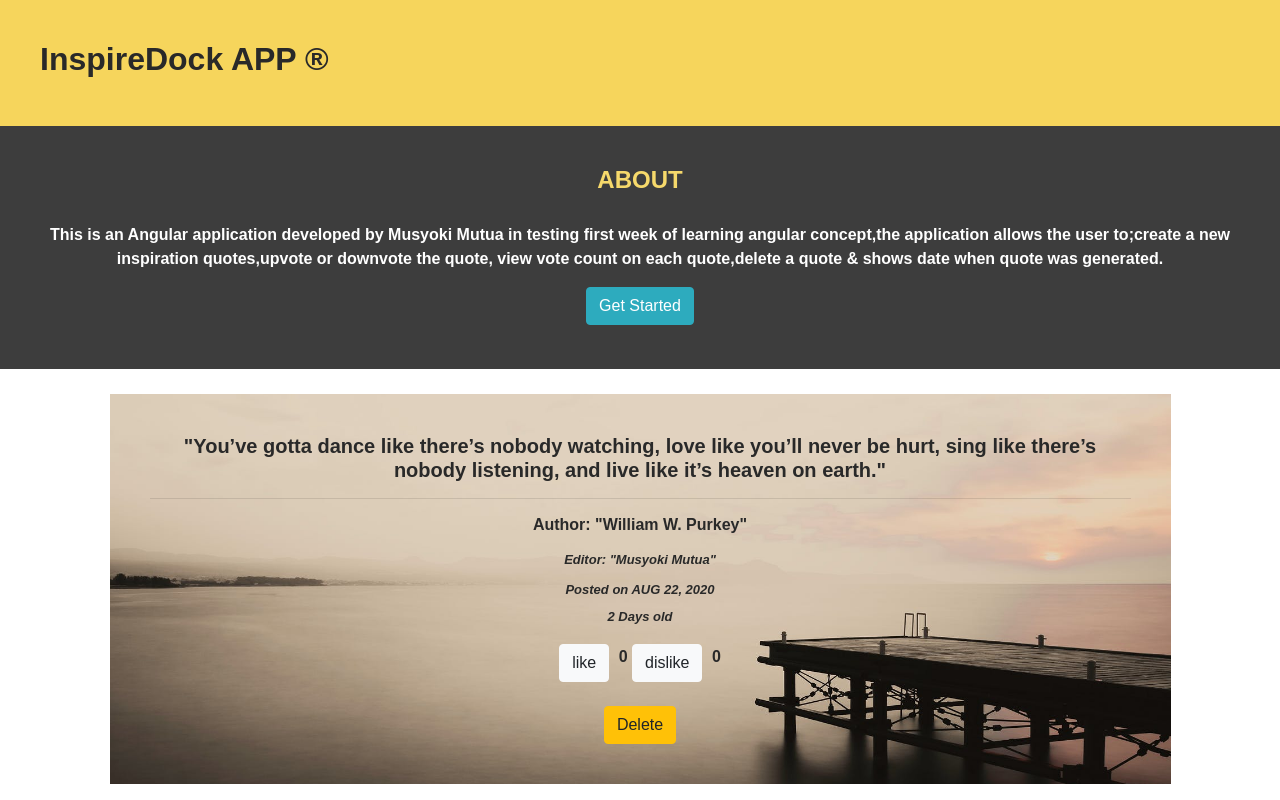
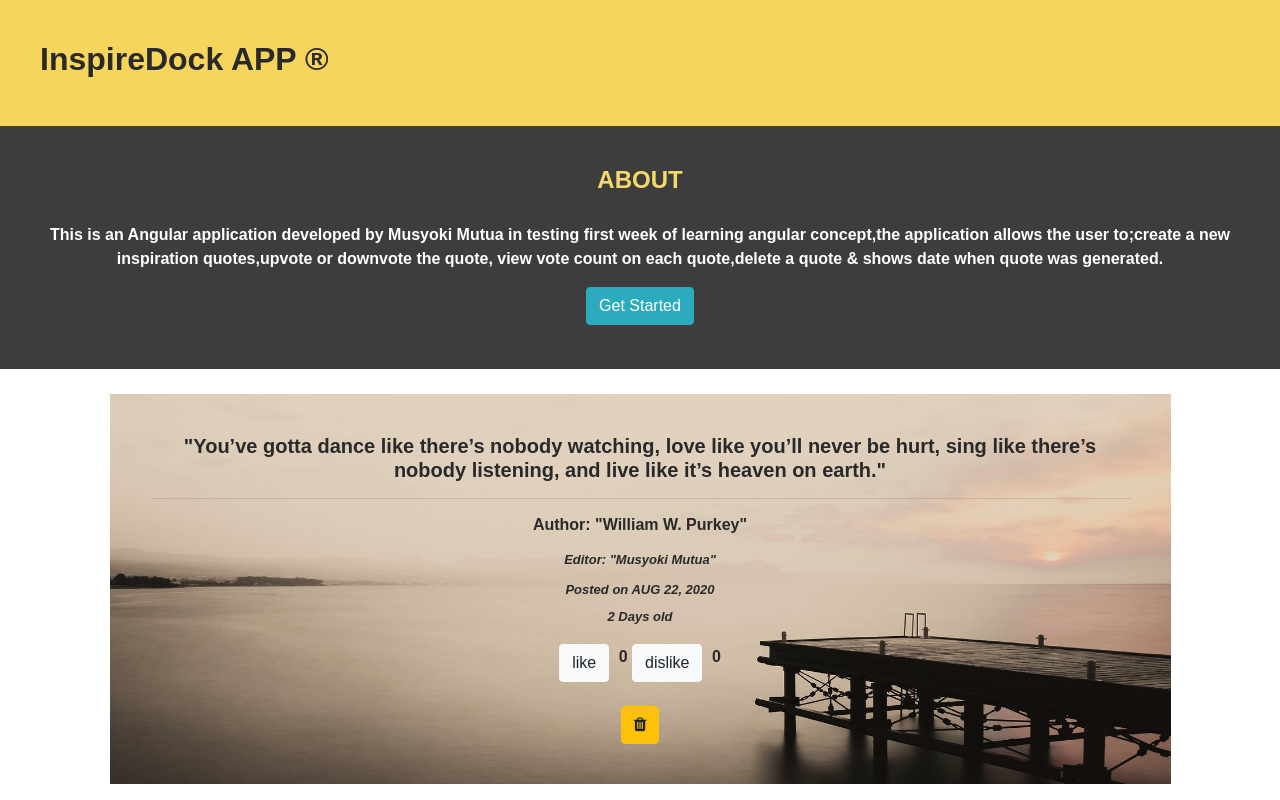
Before and after one commit to msyoki/Angular-week-1-IP, an Angular app: page / in a window 1280 px wide. Shown: the top 800 px of the page. Built offline with nearby package versions, Linux system fonts and the light colour scheme.

Commit message:
add icon style to  delete button

```diff
--- a/src/app/quote-details/quote-details.component.html
+++ b/src/app/quote-details/quote-details.component.html
@@ -1 +1 @@
-<button (click)= 'quoteDelete(true)' type="button" class="btn btn-warning">Delete</button>
+<button class="btn btn-warning " (click)='quoteDelete(true)'><i class="fa fa-trash"></i></button>
```
